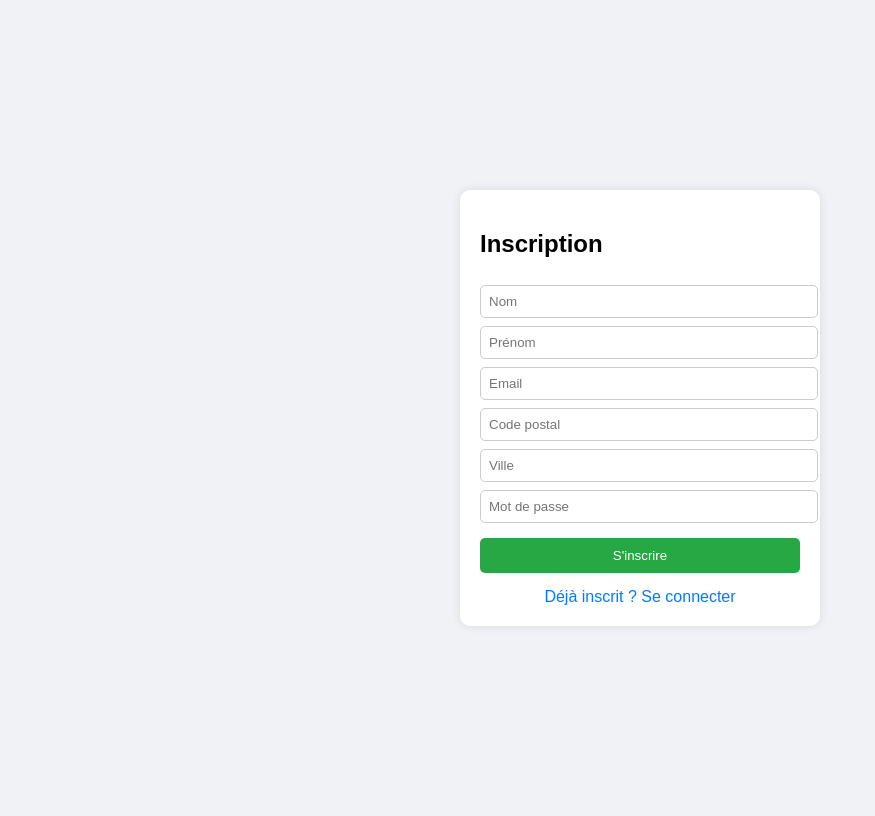
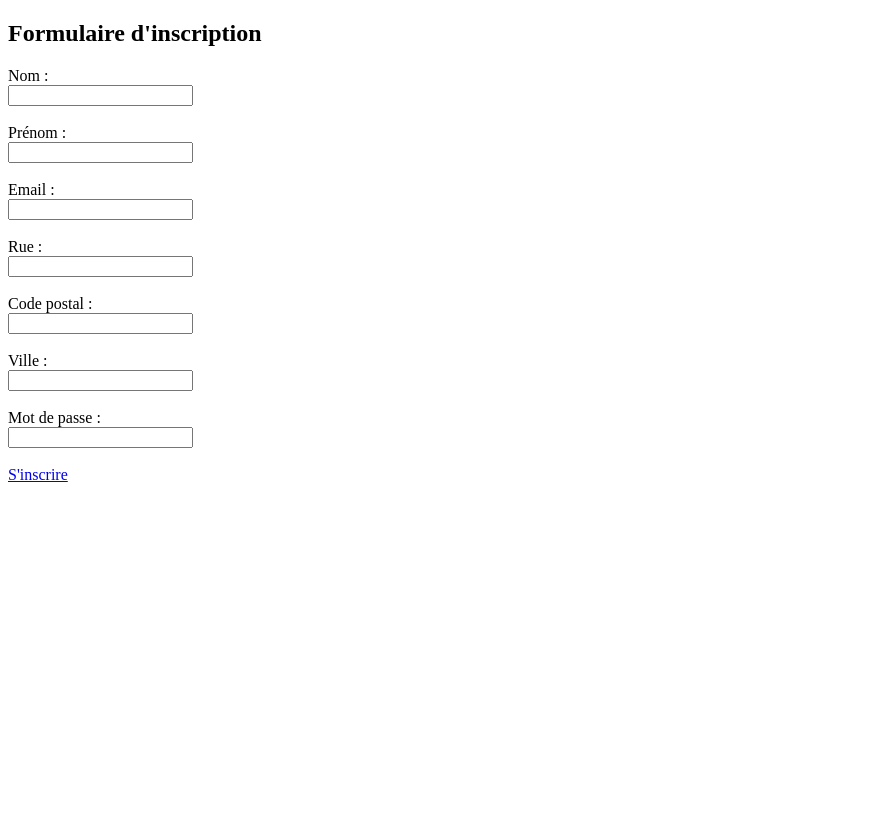
Before and after one commit to Miavoudila-Ivann/hsp, a PHP site: page /src/vue/inscription.php in a window 1280 px wide. Shown: the whole page, without its empty margins (0-875 px from the left). After the commit the page ends 482 px from the top, so only its background shows below. Run offline with PHP 8.4, Linux system fonts and the light colour scheme.

Commit message:
fix : probleme base de donnée regler

```diff
--- a/src/vue/inscription.php
+++ b/src/vue/inscription.php
@@ -1,15 +1,17 @@
 <?php
+require_once '../../src/bdd/Bdd.php';
+global $pdo;
 session_start();
 
 // Connexion à la base de données
 $host = 'localhost';
 $dbname = 'hsp';
 $user = 'root';
-$pass = ''; //
+$pass = '';
 
 try {
-    $pdo = new PDO("mysql:host=$host;dbname=$dbname;charset=utf8", $user, $pass);
-    $pdo->setAttribute(PDO::ATTR_ERRMODE, PDO::ERRMODE_EXCEPTION);
+    $database = new Bdd($host, $dbname, $user, $pass);
+    $pdo = $database->getBdd();  // Connexion PDO
 } catch (PDOException $e) {
     die("Erreur de connexion : " . $e->getMessage());
 }
@@ -18,69 +20,79 @@ $error = "";
 $success = false;
 
 if ($_SERVER["REQUEST_METHOD"] === "POST") {
-    $email = trim($_POST["email"]);
-    $password = trim($_POST["password"]);
-    $nom = trim($_POST["nom"]);
-    $prenom = trim($_POST["prenom"]);
-    $code_postal = trim($_POST["code_postal"]);
-    $ville = trim($_POST["ville"]);
+    // Vérifie que toutes les clés existent
+    $nom = isset($_POST["nom"]) ? trim($_POST["nom"]) : '';
+    $prenom = isset($_POST["prenom"]) ? trim($_POST["prenom"]) : '';
+    $email = isset($_POST["email"]) ? trim($_POST["email"]) : '';
+    $rue = isset($_POST["rue"]) ? trim($_POST["rue"]) : '';
+    $password = isset($_POST["password"]) ? trim($_POST["password"]) : '';
+    $cp = isset($_POST["code_postal"]) ? trim($_POST["code_postal"]) : '';
+    $ville = isset($_POST["ville"]) ? trim($_POST["ville"]) : '';
 
-    if (!$email || !$password || !$nom || !$prenom || !$code_postal || !$ville) {
+    // Vérifie que tous les champs sont remplis
+    if (!$email || !$password || !$nom || !$prenom || !$cp || !$ville) {
         $error = "Tous les champs sont requis.";
     } else {
-        // Vérifie si l’email est déjà utilisé
-        $stmt = $pdo->prepare("SELECT id_utilisateur FROM utilisateurs WHERE email = ?");
+        // Vérifie si l’email existe déjà
+        $stmt = $pdo->prepare("SELECT id_utilisateur FROM utilisateur WHERE email = ?");
         $stmt->execute([$email]);
 
         if ($stmt->fetch()) {
             $error = "Cet email est déjà utilisé.";
         } else {
             // Insère le nouvel utilisateur
-            $stmt = $pdo->prepare("INSERT INTO utilisateurs (nom, prenom, email, cd, ville, mdp) VALUES (?, ?, ?, ?, ?, ?)");
+            $stmt = $pdo->prepare("INSERT INTO utilisateur (nom, prenom, email, rue, cd, ville, mdp) VALUES (?, ?, ?, ?, ?, ?, ?)");
             $hashedPassword = password_hash($password, PASSWORD_DEFAULT);
-            $stmt->execute([$nom, $prenom, $email, $code_postal, $ville, $hashedPassword]);
-            $success = true;
+
+            if ($stmt->execute([$nom, $prenom, $email, $rue, $cp, $ville, $hashedPassword])) {
+                $success = true;
+            } else {
+                $error = "Erreur lors de l'inscription.";
+            }
         }
     }
 }
 ?>
 
+<!-- Partie HTML pour afficher les messages -->
 <!DOCTYPE html>
 <html lang="fr">
 <head>
     <meta charset="UTF-8">
     <title>Inscription</title>
-    <style>
-        body { font-family: sans-serif; background: #f0f2f5; display: flex; justify-content: center; align-items: center; height: 100vh; }
-        .box { background: #fff; padding: 20px; border-radius: 10px; width: 320px; box-shadow: 0 0 10px rgba(0,0,0,0.1); }
-        input { width: 100%; padding: 8px; margin-top: 8px; border: 1px solid #ccc; border-radius: 5px; }
-        button { width: 100%; padding: 10px; margin-top: 15px; background: #28a745; color: #fff; border: none; border-radius: 5px; cursor: pointer; }
-        .msg { text-align: center; color: <?= $error ? 'red' : 'green' ?>; margin-bottom: 10px; }
-        a { display: block; text-align: center; margin-top: 15px; color: #007bff; text-decoration: none; }
-    </style>
 </head>
 <body>
+<h2>Formulaire d'inscription</h2>
 
-<div class="box">
-    <h2>Inscription</h2>
+<?php if (!empty($error)): ?>
+    <p style="color: red;"><?php echo htmlspecialchars($error); ?></p>
+<?php elseif ($success): ?>
+    <p style="color: green;">Inscription réussie !</p>
+<?php endif; ?>
 
-    <?php if ($success): ?>
-        <p class="msg">Inscription réussie !</p>
-        <a href="index.php">Se connecter maintenant</a>
-    <?php else: ?>
-        <?php if ($error): ?><p class="msg"><?= htmlspecialchars($error) ?></p><?php endif; ?>
-        <form method="post">
-            <input type="text" name="nom" placeholder="Nom" required>
-            <input type="text" name="prenom" placeholder="Prénom" required>
-            <input type="email" name="email" placeholder="Email" required>
-            <input type="text" name="code_postal" placeholder="Code postal" required>
-            <input type="text" name="ville" placeholder="Ville" required>
-            <input type="password" name="password" placeholder="Mot de passe" required>
-            <button type="submit">S'inscrire</button>
-        </form>
-        <a href="index.php">Déjà inscrit ? Se connecter</a>
-    <?php endif; ?>
-</div>
+<form method="POST" action="">
+    <label>Nom :</label><br>
+    <input type="text" name="nom" required><br><br>
 
+    <label>Prénom :</label><br>
+    <input type="text" name="prenom" required><br><br>
+
+    <label>Email :</label><br>
+    <input type="email" name="email" required><br><br>
+
+    <label>Rue :</label><br>
+    <input type="text" name="rue" required><br><br>
+
+    <label>Code postal :</label><br>
+    <input type="text" name="code_postal" required><br><br>
+
+    <label>Ville :</label><br>
+    <input type="text" name="ville" required><br><br>
+
+    <label>Mot de passe :</label><br>
+    <input type="password" name="password" required><br><br>
+
+    <a  type="submit" <a href="Connexion.php" class="back-link">S'inscrire</a>
+</form>
 </body>
 </html>
```
